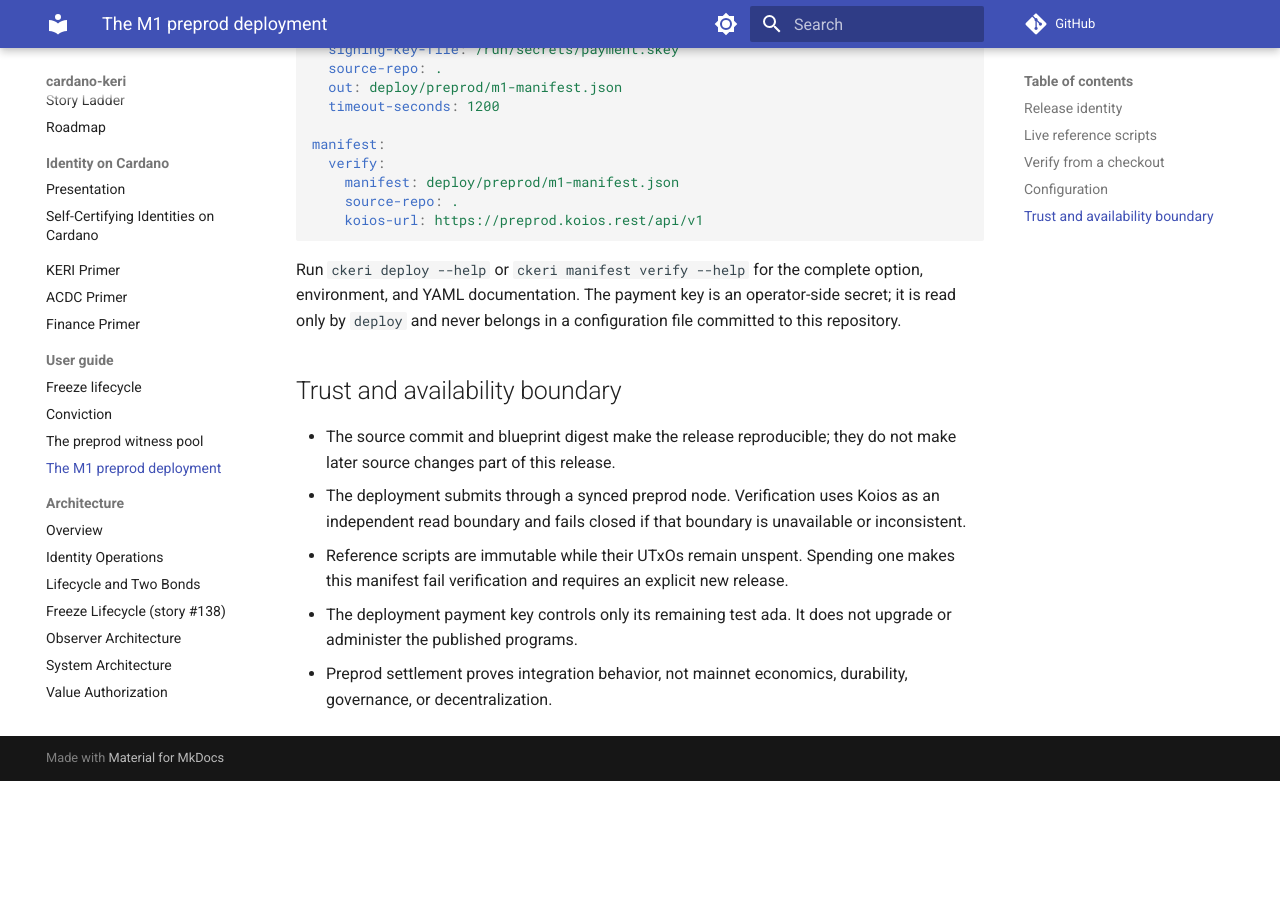
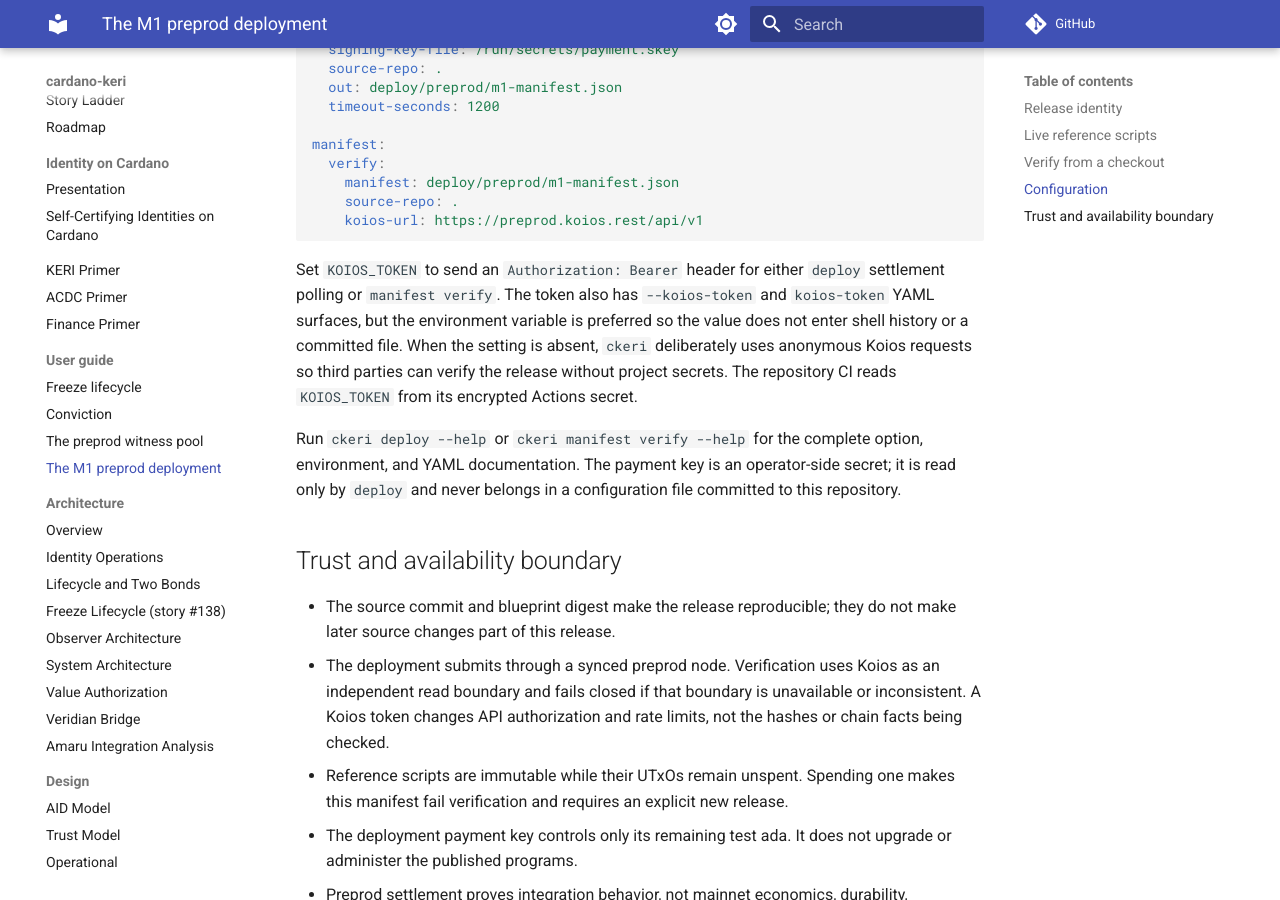
Before and after one commit to lambdasistemi/cardano-keri, an MkDocs documentation site: the page built from docs/user/m1-preprod-deployment.md, in a window 1280 px wide and 900 px high, scrolled down 2405 px. Built offline with MkDocs 1.6.1 and Material for MkDocs 9.7.7, drawn with Linux system fonts in a browser that asks for light colours; comment, search, counter and statistics services are not loaded; before the commit the page ends 3186 px from its top, so only the background shows below that.

Commit message:
feat(preprod): authenticate CI boundaries
Add optional redacted Koios bearer authentication with anonymous fallback, inject the repository secret into live verification, and authenticate the immutable GHCR witness-image pull with the job-scoped token.

Tasks: T158-S11, T158-S12

````diff
--- a/docs/user/m1-preprod-deployment.md
+++ b/docs/user/m1-preprod-deployment.md
@@ -93,6 +93,14 @@
     koios-url: https://preprod.koios.rest/api/v1
 ```
 
+Set `KOIOS_TOKEN` to send an `Authorization: Bearer` header for either
+`deploy` settlement polling or `manifest verify`. The token also has
+`--koios-token` and `koios-token` YAML surfaces, but the environment variable
+is preferred so the value does not enter shell history or a committed file.
+When the setting is absent, `ckeri` deliberately uses anonymous Koios
+requests so third parties can verify the release without project secrets.
+The repository CI reads `KOIOS_TOKEN` from its encrypted Actions secret.
+
 Run `ckeri deploy --help` or `ckeri manifest verify --help` for the complete
 option, environment, and YAML documentation. The payment key is an
 operator-side secret; it is read only by `deploy` and never belongs in a
@@ -104,7 +112,8 @@
   do not make later source changes part of this release.
 - The deployment submits through a synced preprod node. Verification uses
   Koios as an independent read boundary and fails closed if that boundary is
-  unavailable or inconsistent.
+  unavailable or inconsistent. A Koios token changes API authorization and
+  rate limits, not the hashes or chain facts being checked.
 - Reference scripts are immutable while their UTxOs remain unspent. Spending
   one makes this manifest fail verification and requires an explicit new
   release.
````
Also changed, not shown: specs/158-preprod-v1-deploy/plan.md (+12 -5 lines), specs/158-preprod-v1-deploy/spec.md (+10 -0 lines), specs/158-preprod-v1-deploy/tasks.md (+7 -0 lines), 8 other files.
